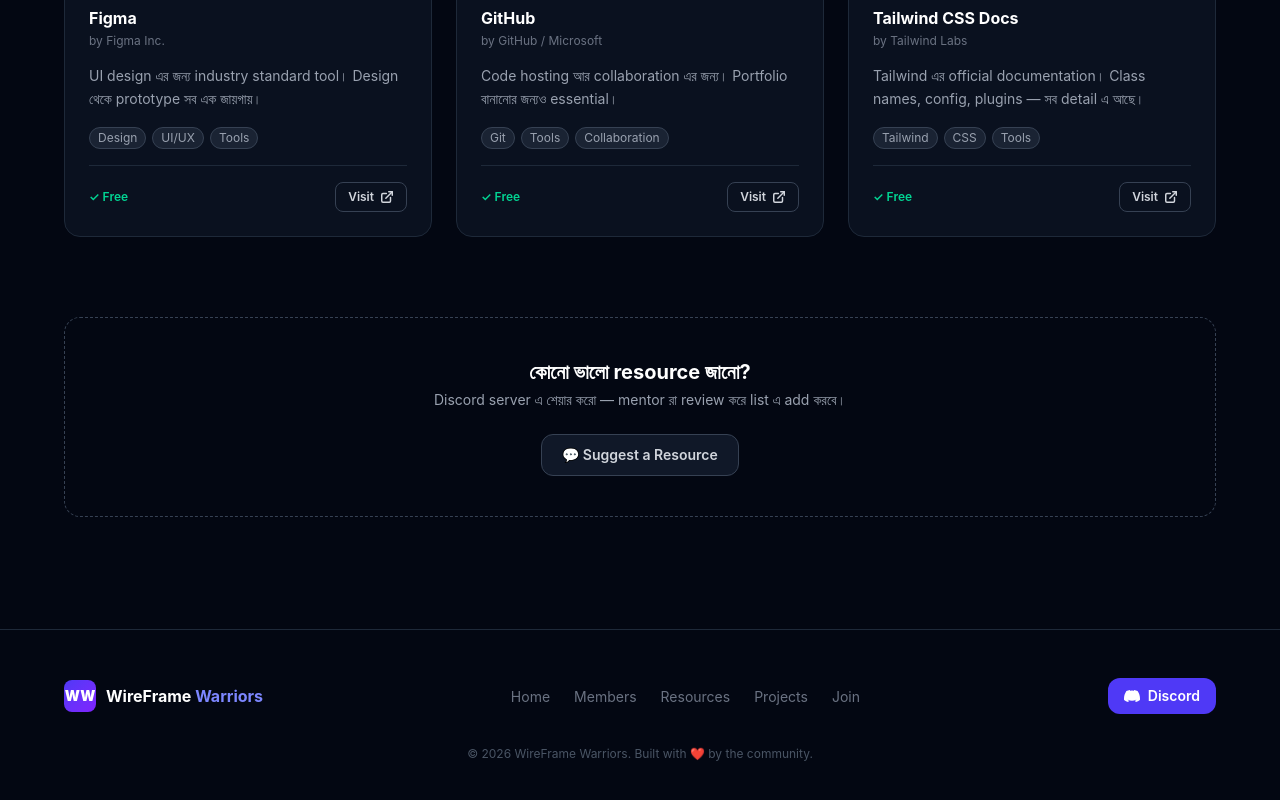
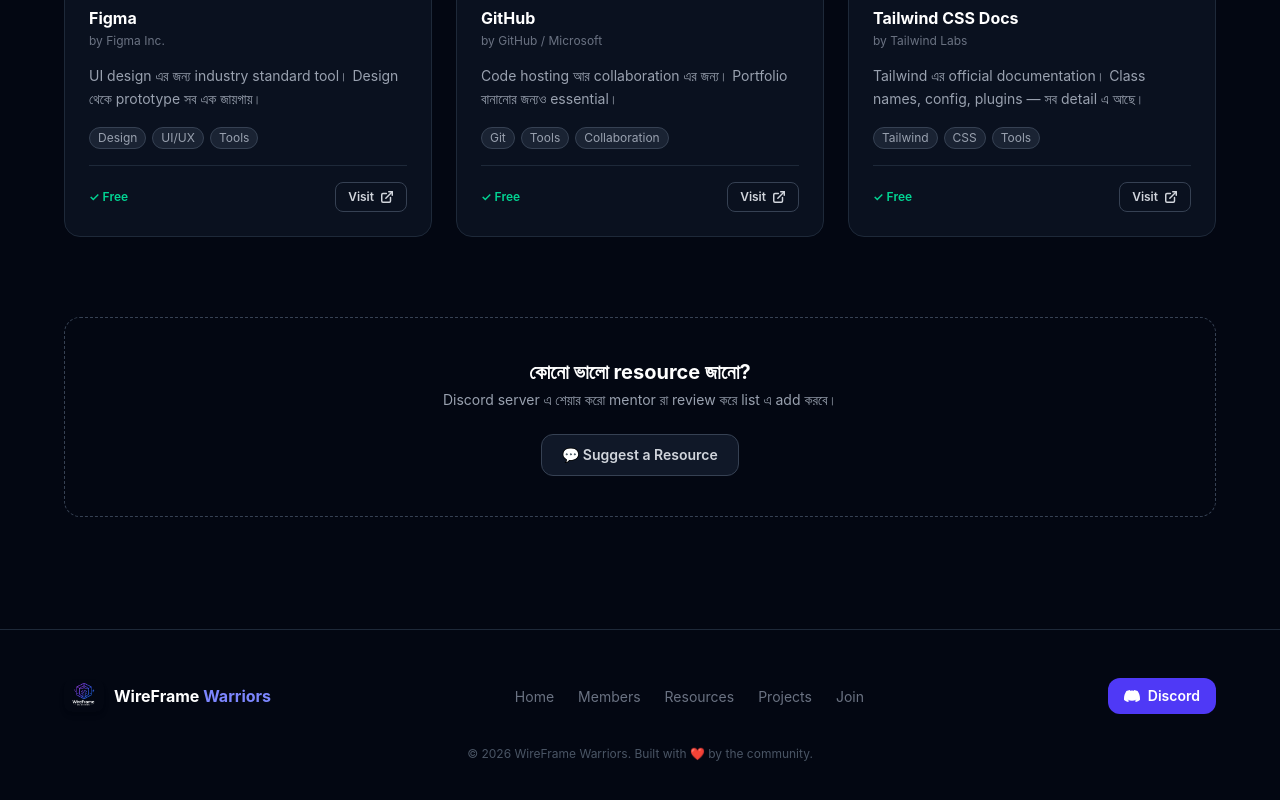
Before and after one commit to HasibCoderLab/WireFrame, a React (Vite) app: page /resources in a window 1280 px wide. Shown: the part 1921-2721 px from the top of the page. Built offline with nearby package versions, Linux system fonts and the light colour scheme.

Commit message:
add logo in footer

```diff
--- a/src/components/common/Footer.jsx
+++ b/src/components/common/Footer.jsx
@@ -1,4 +1,5 @@
 import { Link } from "react-router-dom";
+import logo from "../../assets/logo.png";
 
 const NAV_LINKS = [
   { to: "/", label: "Home" },
@@ -17,8 +18,11 @@
         <div className="flex flex-col items-center gap-8 sm:flex-row sm:justify-between">
           {/* Logo */}
           <Link to="/" className="flex items-center gap-2.5">
-            <span className="flex h-8 w-8 items-center justify-center rounded-lg bg-gradient-to-br from-indigo-600 to-violet-600 text-sm font-black text-white">
-              WW
+            <span
+              aria-hidden="true"
+              className="flex h-8 w-10 items-center justify-center rounded-lg text-white shadow-md"
+            >
+              <img src={logo} alt="" />
             </span>
             <span className="text-base font-bold text-white">
               WireFrame <span className="text-indigo-400">Warriors</span>
--- a/src/pages/Members.jsx
+++ b/src/pages/Members.jsx
@@ -33,7 +33,7 @@
                         </span>
                     </>
                 }
-        subtitle="WireFrame Warriors এর ৬ জন mentor — প্রত্যেকে তাদের নিজ নিজ area তে experienced এবং তোমাকে সাহায্য করতে ready।"
+                subtitle="WireFrame Warriors এর ৬ জন mentor  প্রত্যেকে তাদের নিজ নিজ area তে experienced এবং তোমাকে সাহায্য করতে ready।"
             />
 
             {/* Main content */}
--- a/src/pages/Resources.jsx
+++ b/src/pages/Resources.jsx
@@ -153,7 +153,7 @@
                             কোনো ভালো resource জানো?
                         </p>
                         <p className="mb-6 text-gray-400 text-sm">
-                            Discord server এ শেয়ার করো — mentor রা review করে list এ add করবে।
+                            Discord server এ শেয়ার করো  mentor রা review করে list এ add করবে।
                         </p>
                         <a
                             href="https://discord.gg/"
```
Lines whose indentation alone changed are shown as unchanged.
